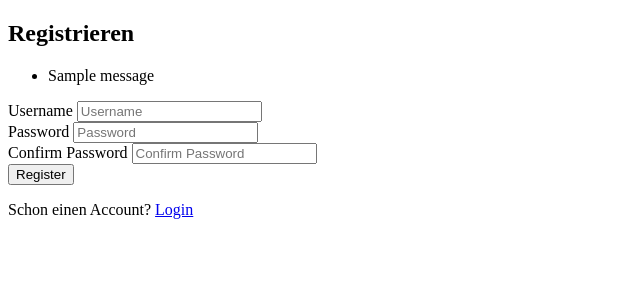
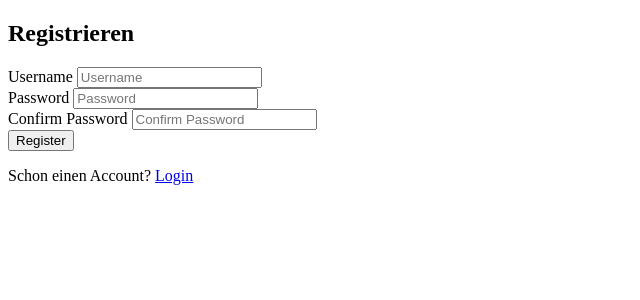
Before and after one commit to ansnsr42/MealMaster, a Flask app: page /register in a window 1280 px wide. Shown: the top 300 px of the page, without its empty margins (0-640 px from the left). Run offline with Flask 3, Linux system fonts and the light colour scheme; tables that the repository leaves empty hold one stand-in row (values such as "Sample post"); one stand-in notice (Sample message) is shown.

Commit message:
remove messages

```diff
--- a/server/project/templates/register.html
+++ b/server/project/templates/register.html
@@ -6,15 +6,6 @@
 </head>
 <body>
 <h2>Registrieren</h2>
-{% with messages = get_flashed_messages(with_categories=True) %}
-  {% if messages %}
-    <ul>
-      {% for category, message in messages %}
-        <li class="{{ category }}">{{ message }}</li>
-      {% endfor %}
-    </ul>
-  {% endif %}
-{% endwith %}
 <form method="POST" action="{{ url_for('register') }}">
     {{ form.csrf_token }}
     <div>
```
